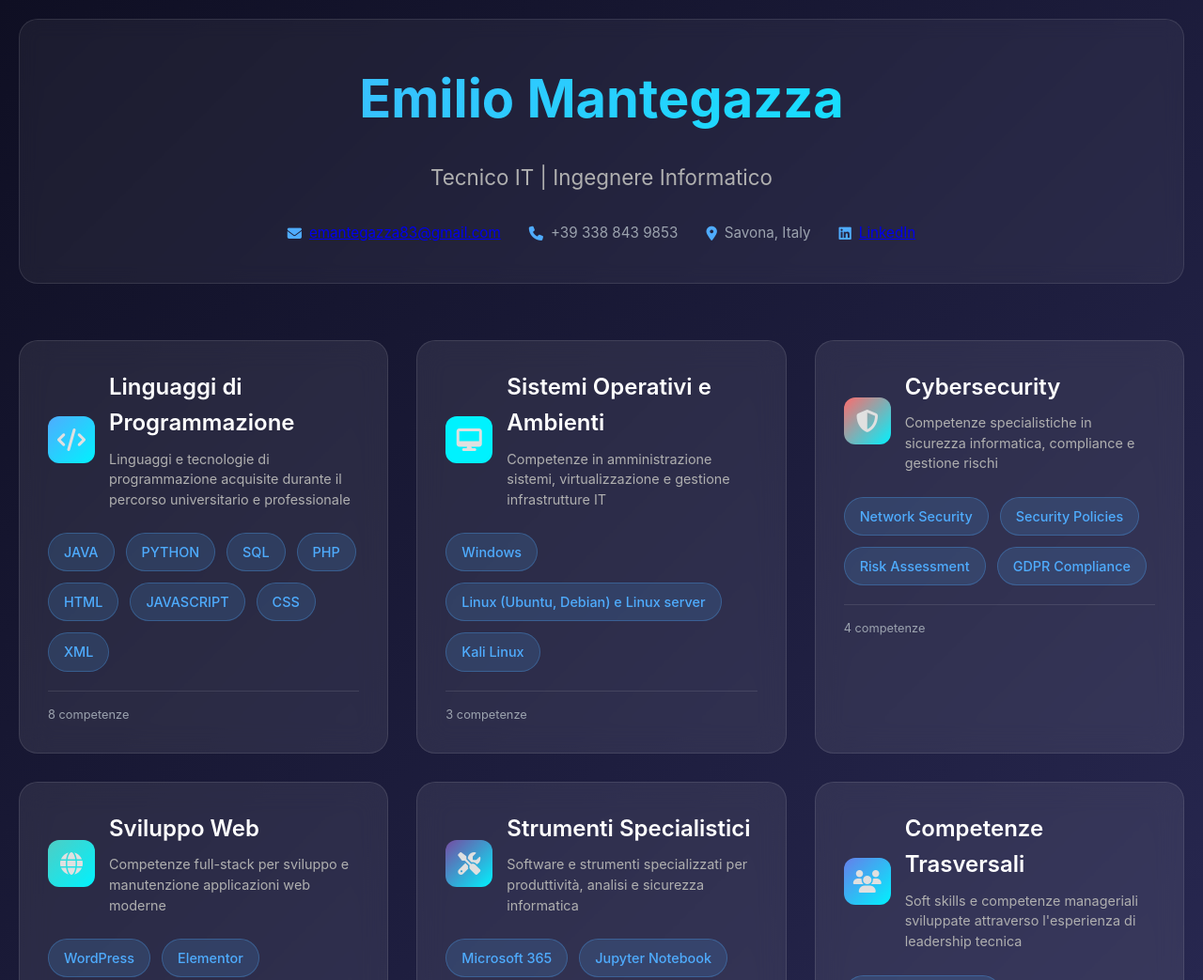
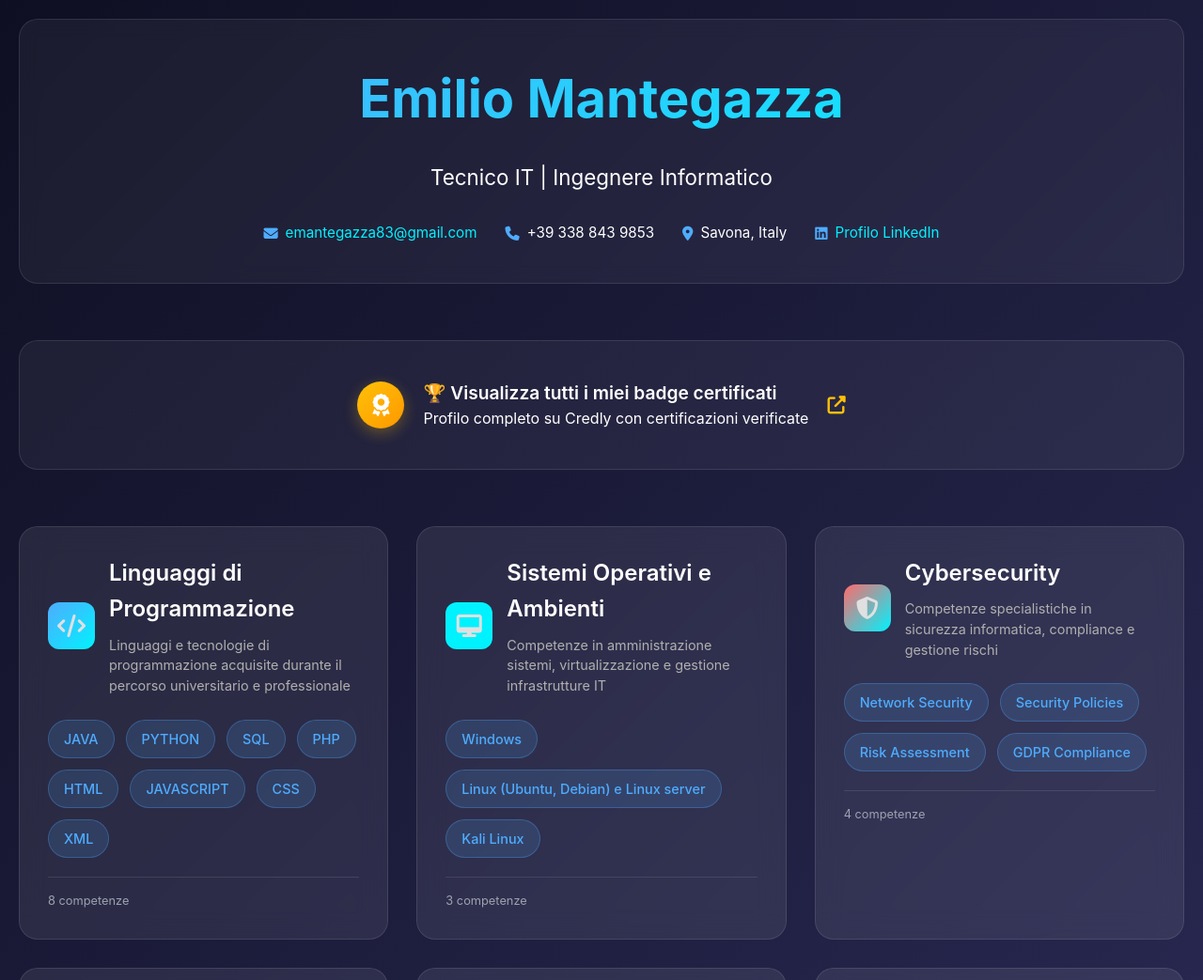
Before and after one commit to ebilio/ebilio.github.io, a plain HTML site: page index.html in a window 1280 px wide. Shown: the top 1043 px of the page at 94% size. Drawn offline with Linux system fonts and the light colour scheme.

Commit message:
Update index.html

```diff
--- a/index.html
+++ b/index.html
@@ -48,7 +48,7 @@
 
         .header .subtitle {
             font-size: 1.4rem;
-            color: #b0b0b0;
+            color: #ffffff;
             margin-bottom: 30px;
         }
 
@@ -64,7 +64,7 @@
             display: flex;
             align-items: center;
             gap: 8px;
-            color: #9ca3af;
+            color: #ffffff;
             font-size: 0.95rem;
         }
 
@@ -344,34 +344,25 @@
             }
         }
 
-        /* Stili Credly */
+        /* Stili Credly - Layout orizzontale centrato */
         .credly-section {
-            margin: 60px 0;
-            display: flex;
-            justify-content: center;
+            margin-bottom: 60px;
         }
 
         .credly-link {
             display: block;
             text-decoration: none;
-            max-width: 600px;
-            width: 100%;
-        }
-
-        .credly-content {
-            background: linear-gradient(135deg, rgba(255, 193, 7, 0.1) 0%, rgba(255, 152, 0, 0.1) 100%);
-            border: 2px solid rgba(255, 193, 7, 0.3);
+            padding: 40px 20px;
+            background: rgba(255, 255, 255, 0.05);
             border-radius: 20px;
-            padding: 25px;
-            display: flex;
-            align-items: center;
-            gap: 20px;
+            backdrop-filter: blur(10px);
+            border: 1px solid rgba(255, 255, 255, 0.1);
             transition: all 0.3s ease;
             position: relative;
             overflow: hidden;
         }
 
-        .credly-content::before {
+        .credly-link::before {
             content: '';
             position: absolute;
             top: 0;
@@ -382,52 +373,54 @@
             transition: left 0.6s ease;
         }
 
-        .credly-link:hover .credly-content {
+        .credly-link:hover {
             transform: translateY(-5px);
-            box-shadow: 0 15px 30px rgba(255, 193, 7, 0.3);
-            border-color: #ffc107;
+            box-shadow: 0 20px 40px rgba(255, 193, 7, 0.2);
         }
 
-        .credly-link:hover .credly-content::before {
+        .credly-link:hover::before {
             left: 100%;
         }
 
+        .credly-content {
+            display: flex;
+            align-items: center;
+            justify-content: center;
+            gap: 20px;
+            position: relative;
+            z-index: 1;
+        }
+
         .credly-icon {
-            width: 70px;
-            height: 70px;
+            width: 50px;
+            height: 50px;
             background: linear-gradient(135deg, #ffc107 0%, #ff9800 100%);
             border-radius: 50%;
             display: flex;
             align-items: center;
             justify-content: center;
-            font-size: 2rem;
+            font-size: 1.5rem;
             color: white;
             flex-shrink: 0;
             box-shadow: 0 5px 15px rgba(255, 193, 7, 0.3);
         }
 
         .credly-text {
-            flex: 1;
-            color: #e0e0e0;
+            color: #ffffff;
         }
 
         .credly-text h3 {
-            font-size: 1.3rem;
+            font-size: 1.2rem;
             font-weight: 600;
-            margin-bottom: 8px;
-            color: #ffc107;
-        }
-
-        .credly-text p {
-            color: #b0b0b0;
-            font-size: 0.95rem;
             margin: 0;
+            color: #ffffff;
         }
 
         .credly-arrow {
-            font-size: 1.5rem;
+            font-size: 1.2rem;
             color: #ffc107;
             transition: transform 0.3s ease;
+            flex-shrink: 0;
         }
 
         .credly-link:hover .credly-arrow {
@@ -436,16 +429,13 @@
 
         @media (max-width: 768px) {
             .credly-content {
-                flex-direction: column;
-                text-align: center;
                 gap: 15px;
-                padding: 20px;
             }
 
             .credly-icon {
-                width: 60px;
-                height: 60px;
-                font-size: 1.8rem;
+                width: 45px;
+                height: 45px;
+                font-size: 1.3rem;
             }
 
             .credly-text h3 {
@@ -453,6 +443,30 @@
             }
         }
 
+        /* Stili per i collegamenti - Cyan */
+        a {
+            color: #00f2fe;
+            text-decoration: none;
+            transition: color 0.3s ease;
+        }
+
+        a:hover {
+            color: #4facfe;
+            text-decoration: underline;
+        }
+
+        a:visited {
+            color: #9ca3af;
+        }
+
+        /* Link specifici nell'header */
+        .contact-item a {
+            color: #00f2fe;
+        }
+
+        .contact-item a:hover {
+            color: #4facfe;
+        }
     </style>
 </head>
 <body>
@@ -476,17 +490,10 @@
                 </div>
                 <div class="contact-item">
                     <i class="fab fa-linkedin"></i>
-                    <span><a href="https://linkedin.com/in/emilio-mantegazza-410b4521" target="_blank">LinkedIn</a></span>
+                    <span><a href="https://linkedin.com/in/emilio-mantegazza-410b4521" target="_blank">Profilo LinkedIn</a></span>
                 </div>
             </div>
         </header>
-
-        <!-- Skills Section - Caricato dinamicamente da JSON -->
-        <section class="skills-grid" id="skillsContainer">
-            <div class="loading-message">
-                <p>🔄 Caricamento competenze dai file JSON...</p>
-            </div>
-        </section>
 
         <!-- Link Credly -->
         <section class="credly-section loading-animation">
@@ -506,6 +513,12 @@
             </a>
         </section>
 
+        <!-- Skills Section - Caricato dinamicamente da JSON -->
+        <section class="skills-grid" id="skillsContainer">
+            <div class="loading-message">
+                <p>🔄 Caricamento competenze dai file JSON...</p>
+            </div>
+        </section>
     </div>
 
     <script>
```
